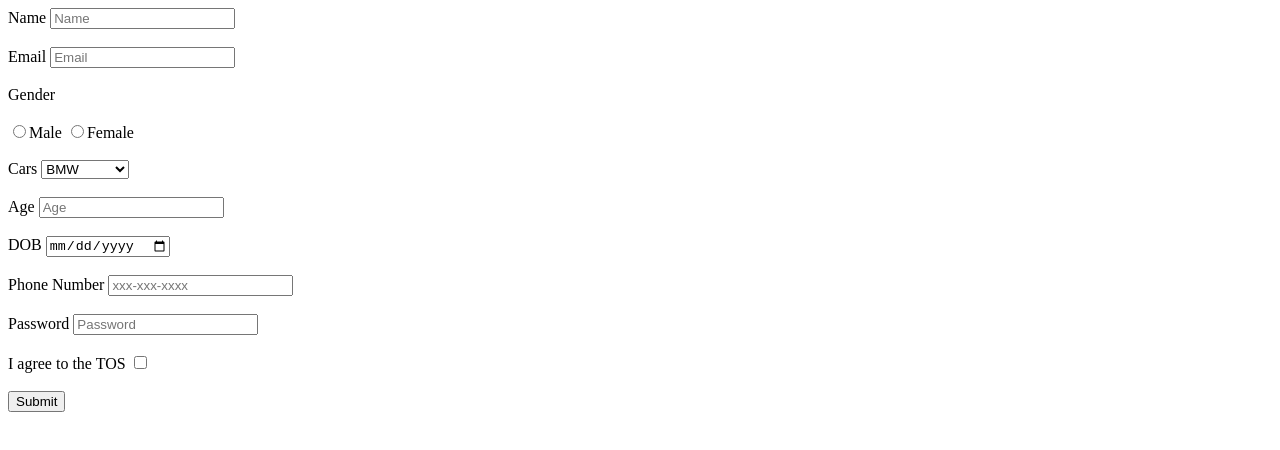
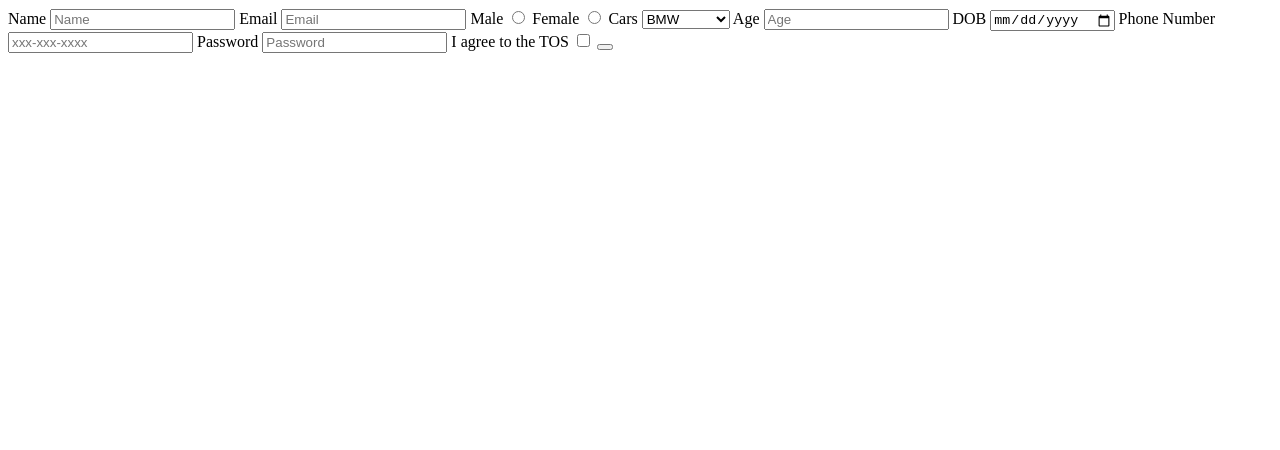
Before and after one commit to acciojob/signup-form-car-coder-T03, a website: page main.html in a window 1280 px wide. Drawn offline with Linux system fonts and the light colour scheme.

Commit message:
created a submission

```diff
--- a/main.html
+++ b/main.html
@@ -13,29 +13,29 @@
 
 	<form method="post">
 
-    <label for="name">Name
-    <input type="text" id=name placeholder="Name">
-    </label>
-    <br>
-    <br>
+    <label for="name">Name</label>
+    <input type="text" id=name placeholder="Name" required>
+
+
 
     <label for="email">Email</label>
-    <input type="email" id="email" placeholder="Email">
+    <input type="email" id="email" placeholder="Email" required>
 
-    <br>
-    <br>
 
-    <label>Gender</label>
-    <br>
-    <br>
-    <input type="radio"  id=gender_m name="gender">Male
-    <input type="radio"  id=gender_f name="gender">Female
 
-    <br>
-    <br>
+    <label for="gender_m">Male</label>
+
+    <input type="radio"  id=gender_m name="gender" required>
+
+
+
+	<label for="gender_f">Female</label>
+    <input type="radio"  id=gender_f name="gender" required>
+
+
     <label for="Cars">Cars</label>
 
-    <select id="Cars" placeholder="Please choose an option">
+    <select id="Cars" placeholder="Please choose an option" required>
         <option>BMW</option>
         <option>Audi</option>
         <option>RR</option>
@@ -44,37 +44,31 @@
          <option>Mercedees</option>
     </select>
 
-    <br>
-    <br>
+
 
     <Label for="age">Age</Label>
-    <input type="Number" id=age placeholder="Age">
-    <br>
-    <br>
+    <input type="Number" id=age placeholder="Age" required>
+
 
     <label for="dob">DOB</label>
-     <input type="Date" id=dob>
-     <br>
-     <br>
+     <input type="Date" id=dob required>
+
 
 
     <label for="tel">Phone Number</label>
     <input type="tel" id="tel" Placeholder="xxx-xxx-xxxx">
 
-    <br>
-    <br>
+
 
     <label for="password">Password</label>
-    <input type="password" id="password" placeholder="Password">
+    <input type="password" id="password" placeholder="Password" required>
 
-    <br>
-    <br>
+
     <label for="tos">I agree to the TOS</label>
     <input type="checkbox" id="tos">
 
-    <br>
-    <br>
-    <button type="submit">Submit</button>
+
+    <button type="submit">
 
 </form>
 
```
